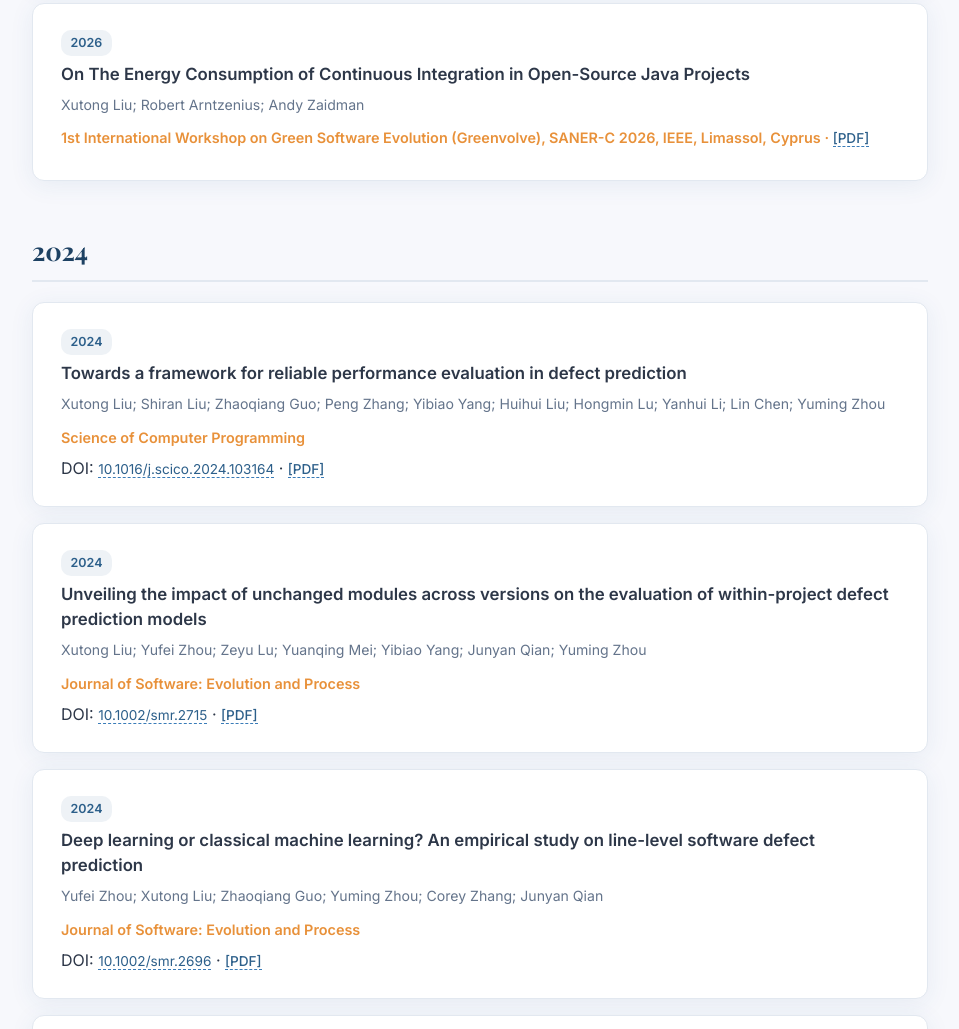
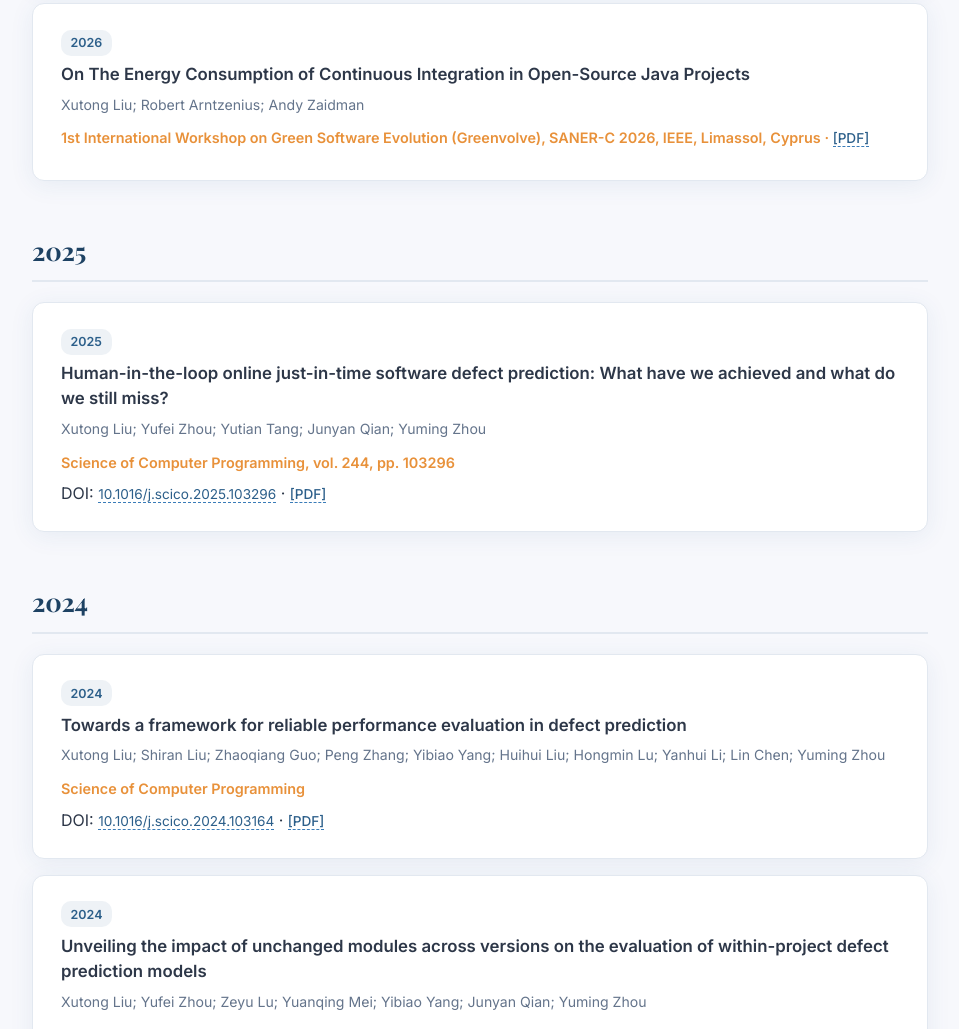
Before and after one commit to liu906/liu906.github.io, a plain HTML site: page publications.html in a window 1280 px wide. Shown: the part 1007-2036 px from the top of the page, without its empty margins (160-1119 px from the left). Drawn offline with nearby package versions, Linux system fonts and the light colour scheme.

Commit message:
add new paper

```diff
--- a/publications.html
+++ b/publications.html
@@ -66,6 +66,19 @@
         <p class="pub-title">On The Energy Consumption of Continuous Integration in Open-Source Java Projects</p>
         <p class="pub-authors">Xutong Liu; Robert Arntzenius; Andy Zaidman</p>
         <p class="pub-venue">1st International Workshop on Green Software Evolution (Greenvolve), SANER-C 2026, IEEE, Limassol, Cyprus &middot; <span class="pub-links"><a href="papers/energy-ci-greenvolve2026.pdf" target="_blank">[PDF]</a></span></p>
+      </div>
+    </section>
+
+    <!-- 2025 -->
+    <section class="section">
+      <h2 class="section-title fade-in">2025</h2>
+
+      <div class="pub-item fade-in">
+        <span class="pub-year">2025</span>
+        <p class="pub-title">Human-in-the-loop online just-in-time software defect prediction: What have we achieved and what do we still miss?</p>
+        <p class="pub-authors">Xutong Liu; Yufei Zhou; Yutian Tang; Junyan Qian; Yuming Zhou</p>
+        <p class="pub-venue">Science of Computer Programming, vol. 244, pp. 103296</p>
+        <p class="pub-doi">DOI: <a href="https://doi.org/10.1016/j.scico.2025.103296" target="_blank">10.1016/j.scico.2025.103296</a> &middot; <span class="pub-links"><a href="papers/1-s2.0-S0167642325000358-main.pdf" target="_blank">[PDF]</a></span></p>
       </div>
     </section>
 
```
Also changed, not shown: 1 other file.
